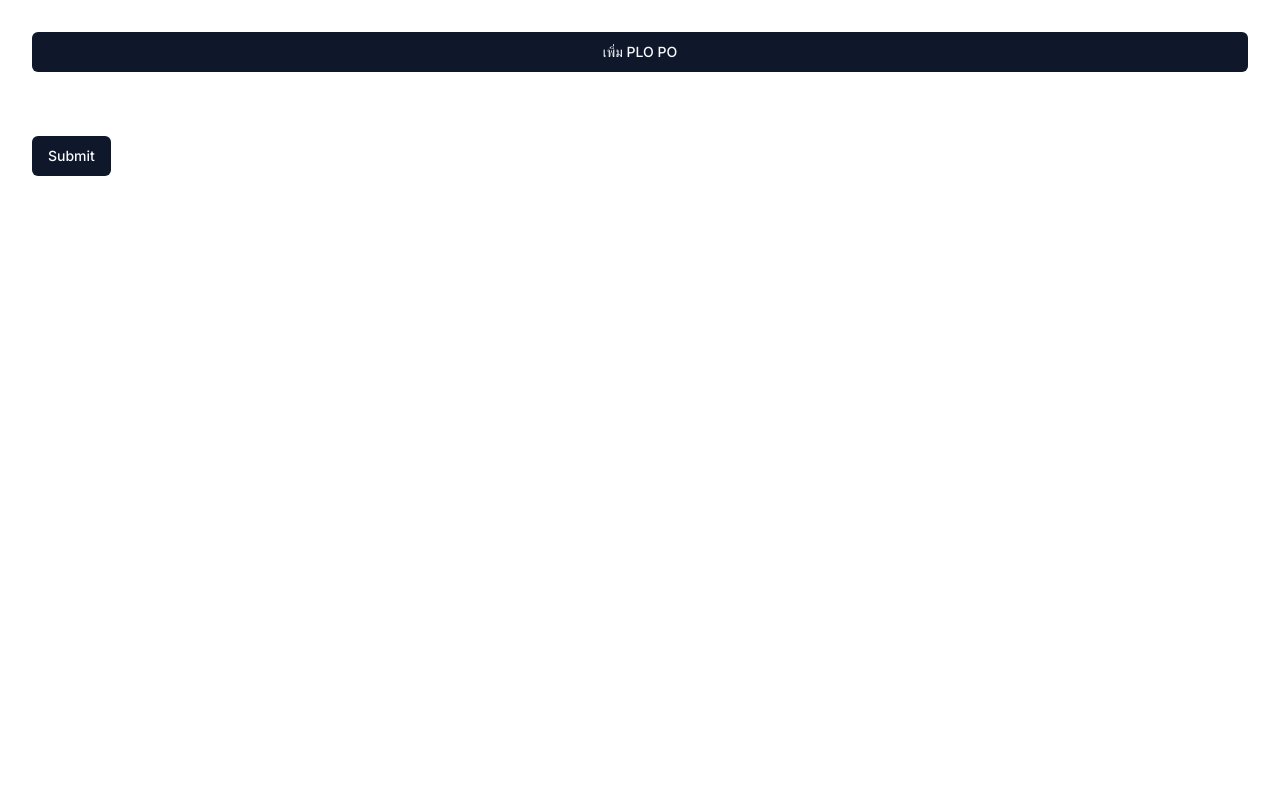
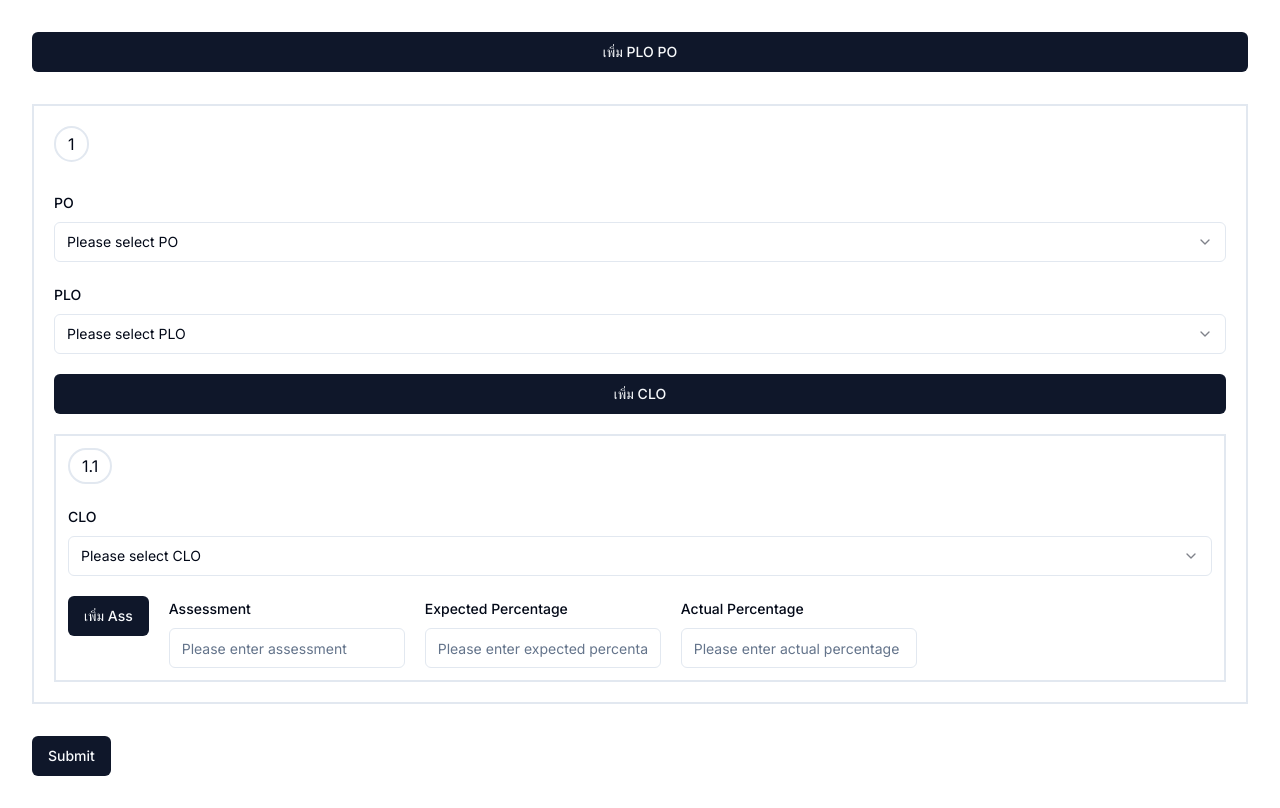
Before and after one commit to team-inu/inu-garden, a Next.js app: page /form/results in a window 1280 px wide. Shown: the part 897-1705 px from the top of the page. Before the commit the page ends 1105 px from the top, so only its background shows below. Built offline with nearby package versions, Linux system fonts and the light colour scheme.

Commit message:
[ADDED] #5: Condition to remove PLO CLO and assessments

```diff
--- a/app/(auth)/login/layout.tsx
+++ b/app/(auth)/login/layout.tsx
@@ -1,7 +1,8 @@
 import { ThemeProvider } from "@/components/theme-provider";
 import "../../globals.css";
-import type { Metadata } from "next";
+
 import { Inter } from "next/font/google";
+import { Metadata } from "next/types";
 
 const inter = Inter({ subsets: ["latin"] });
 
--- a/components/features/form/assessment-section.tsx
+++ b/components/features/form/assessment-section.tsx
@@ -54,6 +54,7 @@ const AssessmentSection: React.FC<AssessmentSectionProps> = ({
                 placeholder="Please enter actual percentage"
                 form={form}
               />
+              {fields.length > 1 && (
                 <Button
                   type="button"
                   onClick={() => {
@@ -62,6 +63,7 @@ const AssessmentSection: React.FC<AssessmentSectionProps> = ({
                 >
                   -
                 </Button>
+              )}
             </div>
           );
         })}
--- a/components/features/form/link-section.tsx
+++ b/components/features/form/link-section.tsx
@@ -2,7 +2,6 @@ import { Button } from "@/components/ui/button";
 import SelectForm from "./selection-form";
 import { UseFormReturn, useFieldArray } from "react-hook-form";
 import AssessmentSection from "./assessment-section";
-import { useMemo } from "react";
 
 type LinkedSectionProps = {
   index: number;
@@ -74,6 +73,7 @@ const LinkedSection: React.FC<LinkedSectionProps> = ({
                 <div className="self-start border-2 rounded-full p-1 px-3 dark:border-white">
                   {resultIndex + 1}.{index + 1}
                 </div>
+                {cloFields.length > 1 && (
                   <Button
                     className="self-end"
                     type="button"
@@ -83,6 +83,7 @@ const LinkedSection: React.FC<LinkedSectionProps> = ({
                   >
                     -
                   </Button>
+                )}
               </div>
               <SelectForm
                 name={`resultForm[${resultIndex}].clo[${index}].description`}
--- a/components/features/form/result-form.tsx
+++ b/components/features/form/result-form.tsx
@@ -6,7 +6,6 @@ import { Form } from "@/components/ui/form";
 import { useFieldArray, useForm } from "react-hook-form";
 import InputForm from "./input-form";
 import * as z from "zod";
-import { useState } from "react";
 import LinkedSection from "./link-section";
 import { cn } from "@/lib/utils";
 
@@ -58,13 +57,23 @@ const formSchema = z.object({
 const initialLinkedSection = {
   po: "",
   plo: "",
-  clo: [],
+  clo: [
+    {
+      description: "",
+      assessment: [
+        {
+          description: "",
+          percentagePredict: "",
+          percentageActual: "",
+        },
+      ],
+    },
+  ],
 };
 
 type FormValuesType = z.infer<typeof formSchema>;
 
 export function ResultForm() {
-  const [assessmentNumber, setAssessmentNumber] = useState<number[]>([]);
   const form = useForm<FormValuesType>({
     resolver: zodResolver(formSchema),
     defaultValues: {
@@ -79,7 +88,7 @@ export function ResultForm() {
       bachelorAmount: 0,
       masterAmount: 0,
       doctorAmount: 0,
-      resultForm: [],
+      resultForm: [initialLinkedSection],
     },
     mode: "onChange",
   });
@@ -172,6 +181,7 @@ export function ResultForm() {
                     <div className="self-start border-2 rounded-full p-1 px-3 dark:border-white">
                       {index + 1}
                     </div>
+                    {fields.length > 1 && (
                       <Button
                         className="self-end"
                         type="button"
@@ -181,6 +191,7 @@ export function ResultForm() {
                       >
                         -
                       </Button>
+                    )}
                   </div>
                   <LinkedSection index={index} form={form} />
                 </div>
```
Lines whose indentation alone changed are shown as unchanged.
